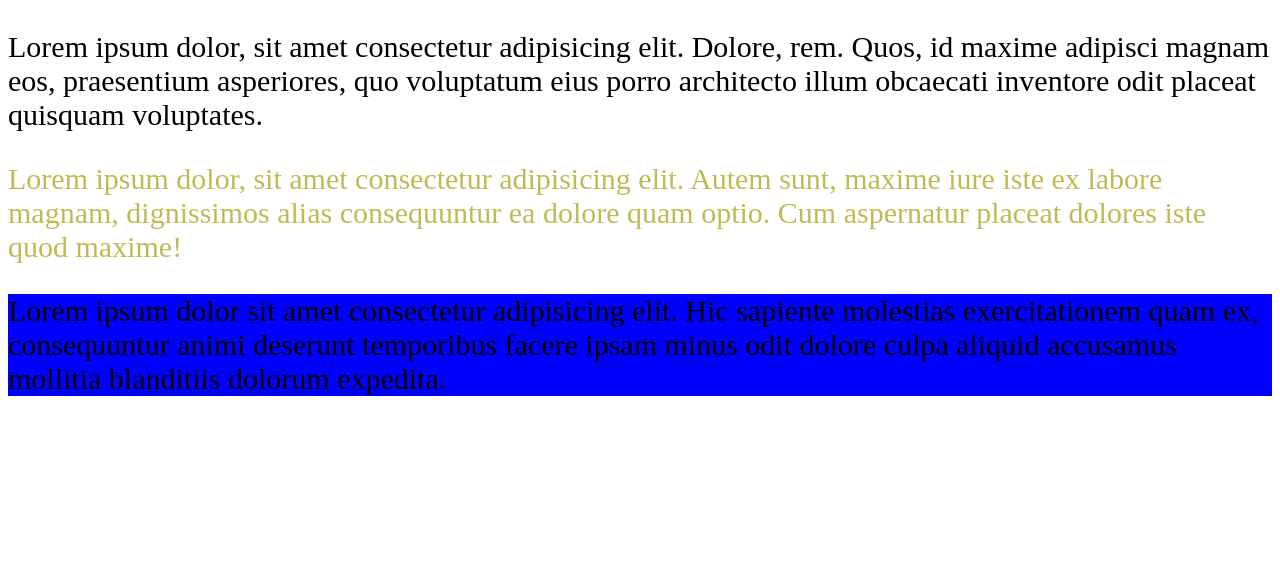
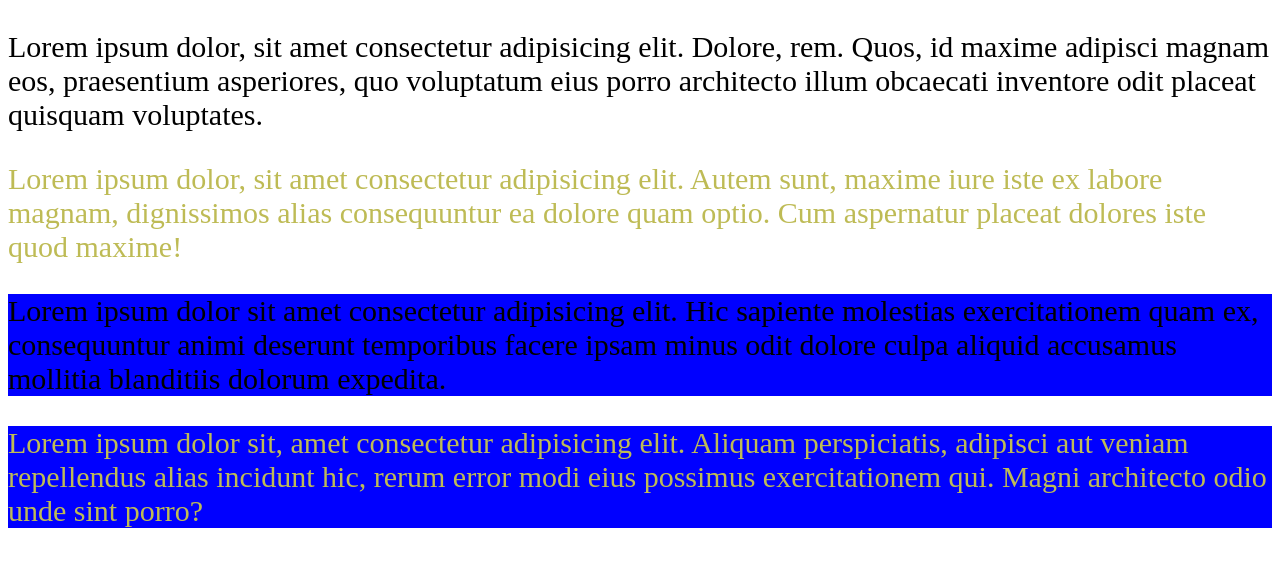
Before and after one commit to dovydasvaliokas/java6-css-ivadas, a plain HTML site: page kaip-ideti-css/trecias-normalus-external-css/index.html in a window 1280 px wide. Drawn offline with Linux system fonts and the light colour scheme.

Commit message:
Prideta nauja pastraipa

```diff
--- a/kaip-ideti-css/trecias-normalus-external-css/index.html
+++ b/kaip-ideti-css/trecias-normalus-external-css/index.html
@@ -12,5 +12,7 @@
     <p class="tekstas-geltonai">Lorem ipsum dolor, sit amet consectetur adipisicing elit. Autem sunt, maxime iure iste ex labore magnam, dignissimos alias consequuntur ea dolore quam optio. Cum aspernatur placeat dolores iste quod maxime!</p>
     <p class="pastraipa-melyna">Lorem ipsum dolor sit amet consectetur adipisicing elit. Hic sapiente molestias exercitationem quam ex, consequuntur animi deserunt temporibus facere ipsam minus odit dolore culpa aliquid accusamus mollitia blanditiis dolorum expedita.</p>
 
+
+    <p class="tekstas-geltonai pastraipa-melyna">Lorem ipsum dolor sit, amet consectetur adipisicing elit. Aliquam perspiciatis, adipisci aut veniam repellendus alias incidunt hic, rerum error modi eius possimus exercitationem qui. Magni architecto odio unde sint porro?</p>
 </body>
 </html>
```
